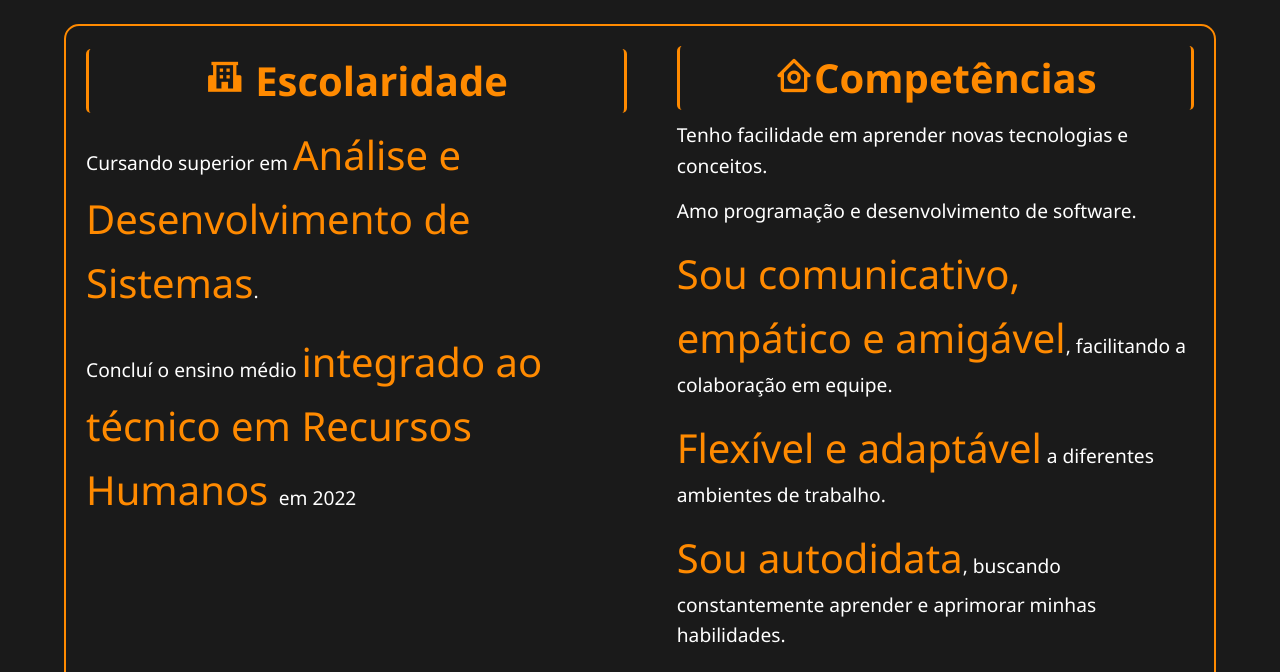
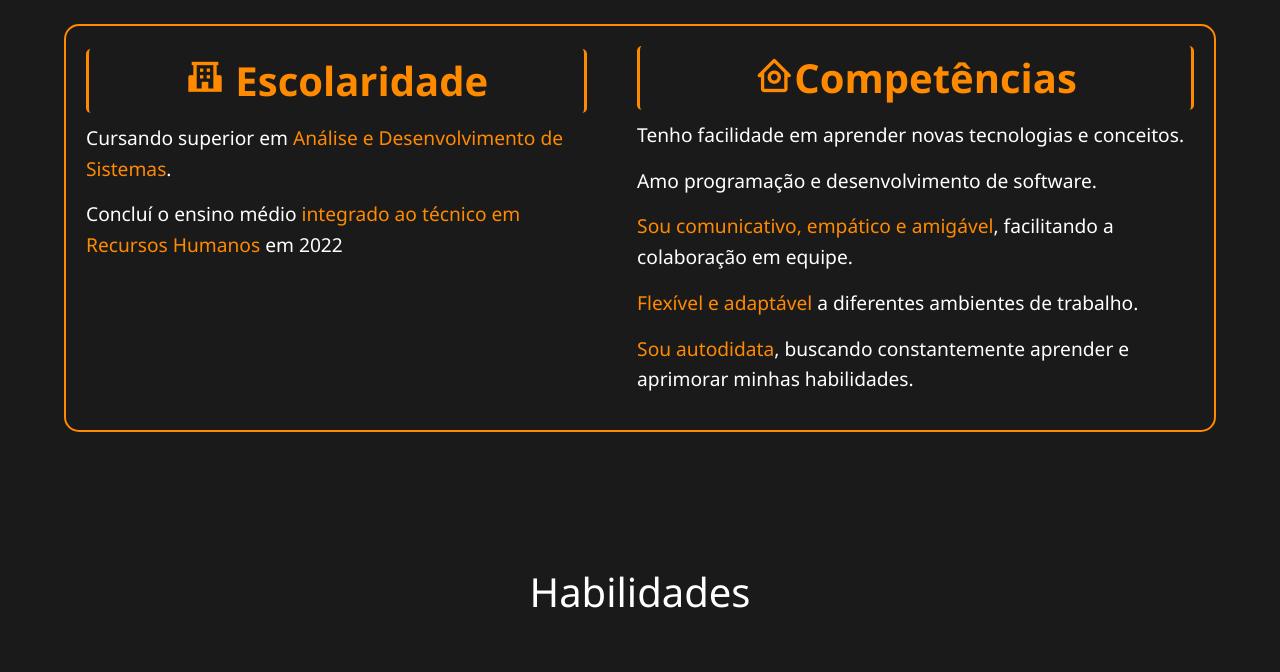
Before and after one commit to Kaylan00/NovoPortfolio, a plain HTML site: page index.html in a window 1280 px wide. Shown: the part 1000-1672 px from the top of the page. Drawn offline with nearby package versions, Linux system fonts and the light colour scheme.

Commit message:
Update about.css

```diff
--- a/styles/about.css
+++ b/styles/about.css
@@ -19,7 +19,7 @@
     border-radius: 5px;
 }
 
-.about-topic span ul li{
+.about-topic ul li span{
     font-size: 1.2rem;
 }
 
```
